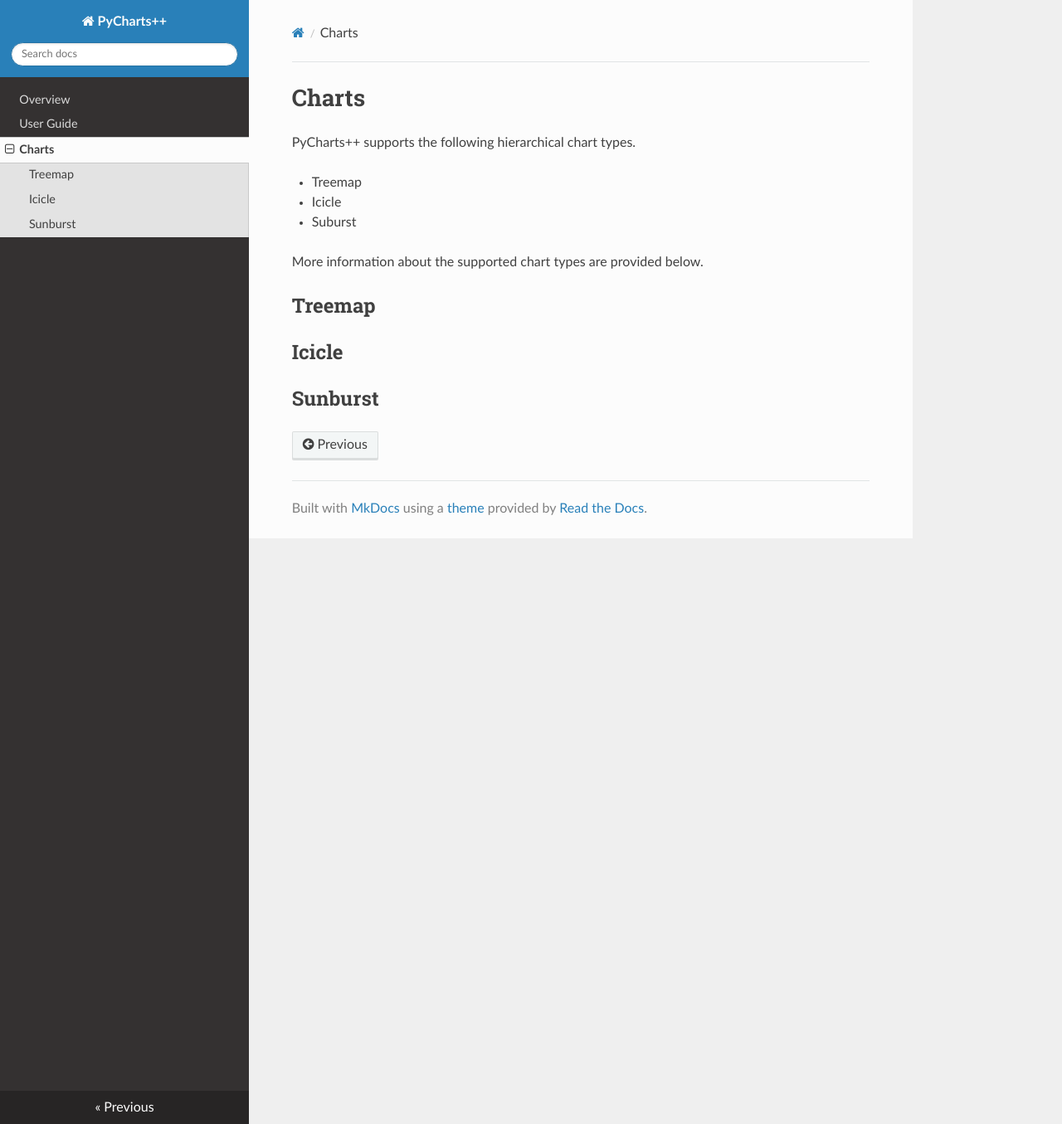
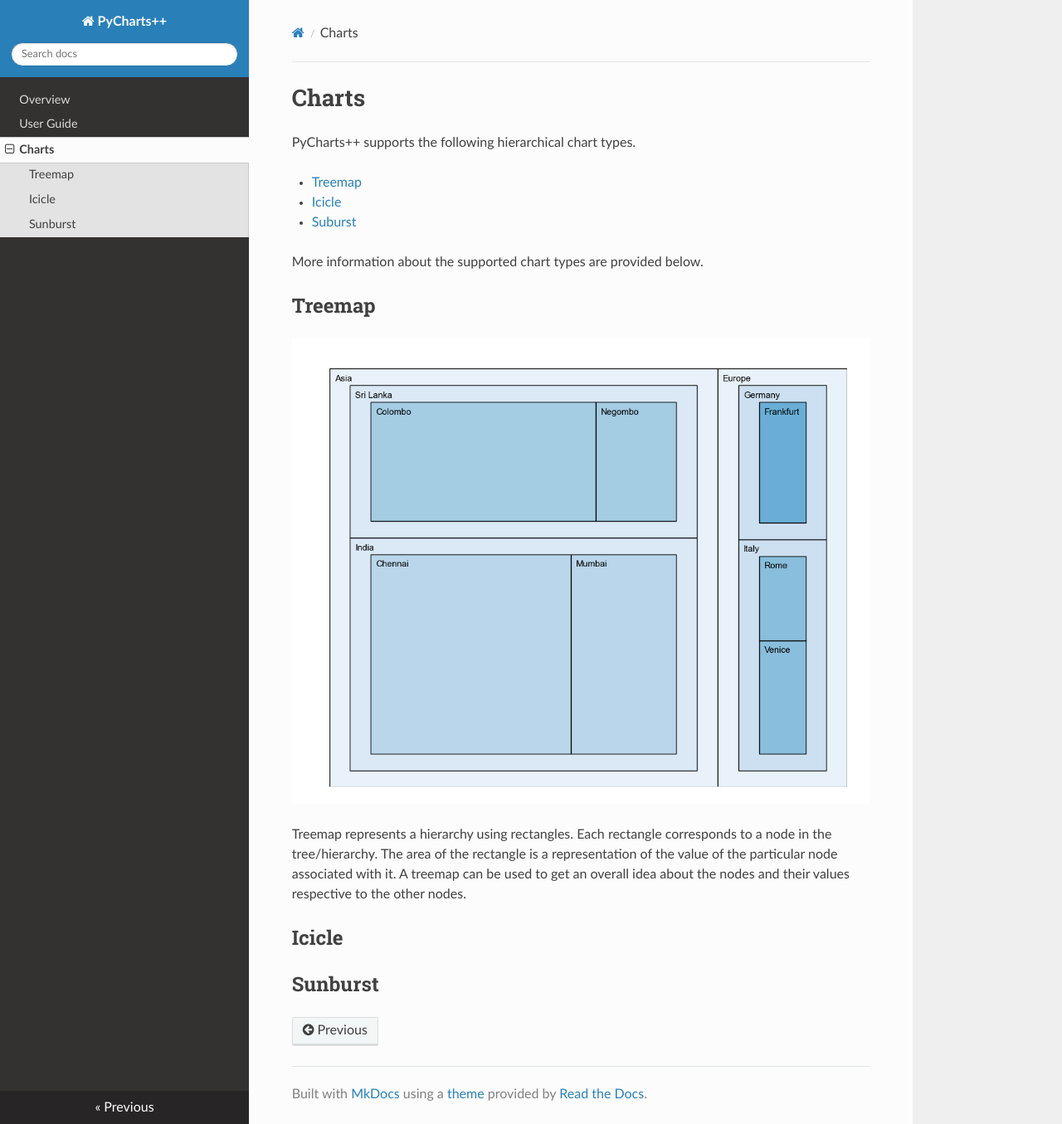
Before and after one commit to nimanthadilz/pycharts, an MkDocs documentation site: the page built from docs/charts.md, in a window 1280 px wide and 1355 px high. Shown: the whole window at 83% size. Built offline with MkDocs 1.6.1, drawn with Linux system fonts in a browser that asks for light colours; nearby versions of some CDN libraries.

Commit message:
Wrtie about the treemap chart in the docs

```diff
--- a/docs/charts.md
+++ b/docs/charts.md
@@ -1,14 +1,18 @@
 # Charts
 PyCharts++ supports the following hierarchical chart types.
 
-- Treemap
-- Icicle
-- Suburst
+- [Treemap](charts.md#treemap)
+- [Icicle](charts.md#icicle)
+- [Suburst](charts.md#sunburst)
 
 More information about the supported chart types are provided below.
 
 ## Treemap
 
+![Example Treemap](img/example_treemap.png)
+
+Treemap represents a hierarchy using rectangles. Each rectangle corresponds to a node in the tree/hierarchy. The area of the rectangle is a representation of the value of the particular node associated with it. A treemap can be used to get an overall idea about the nodes and their values respective to the other nodes.
+
 ## Icicle
 
 ## Sunburst
```
Also changed, not shown: docs/img/example_treemap.png (added).
